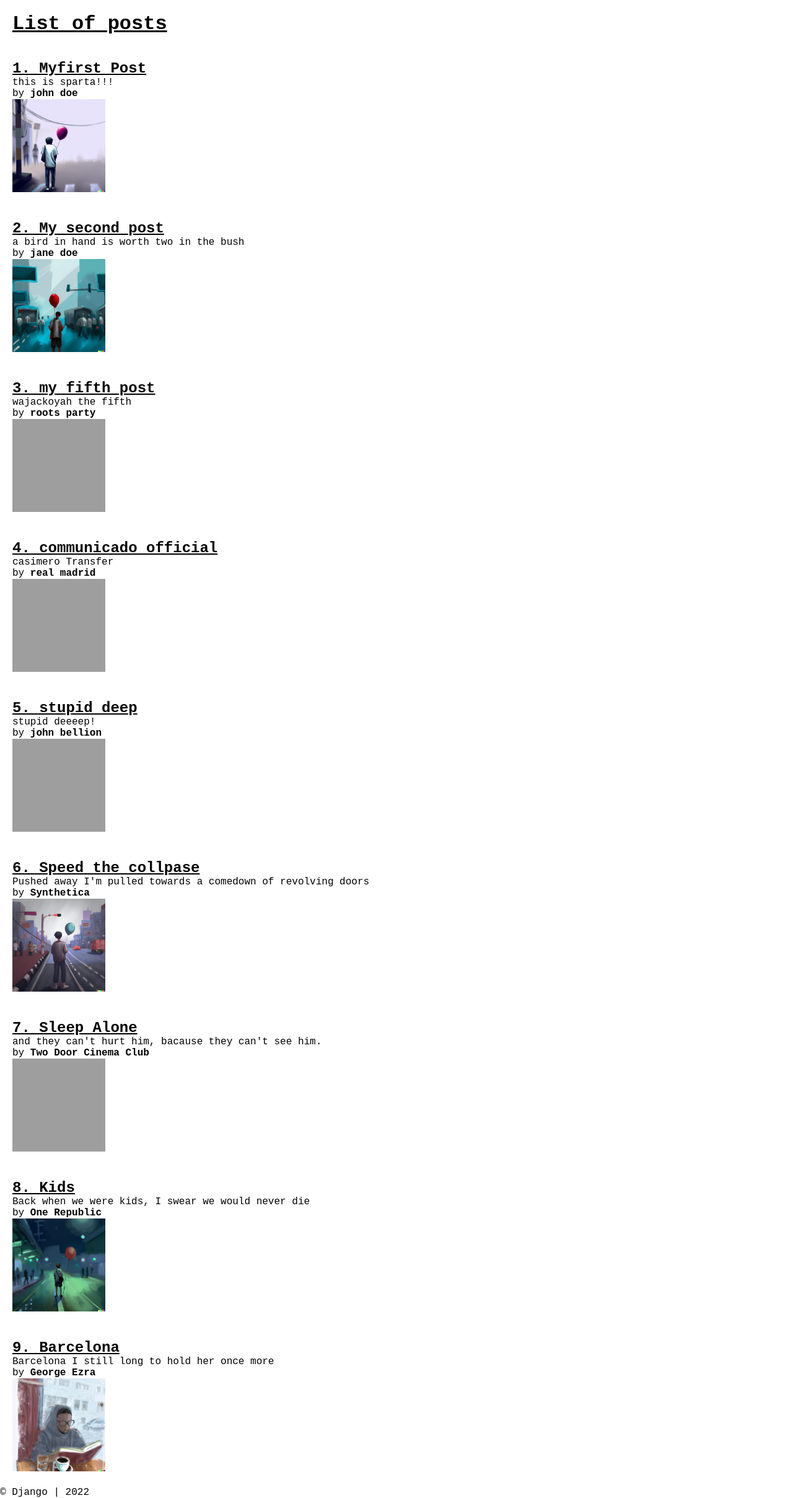
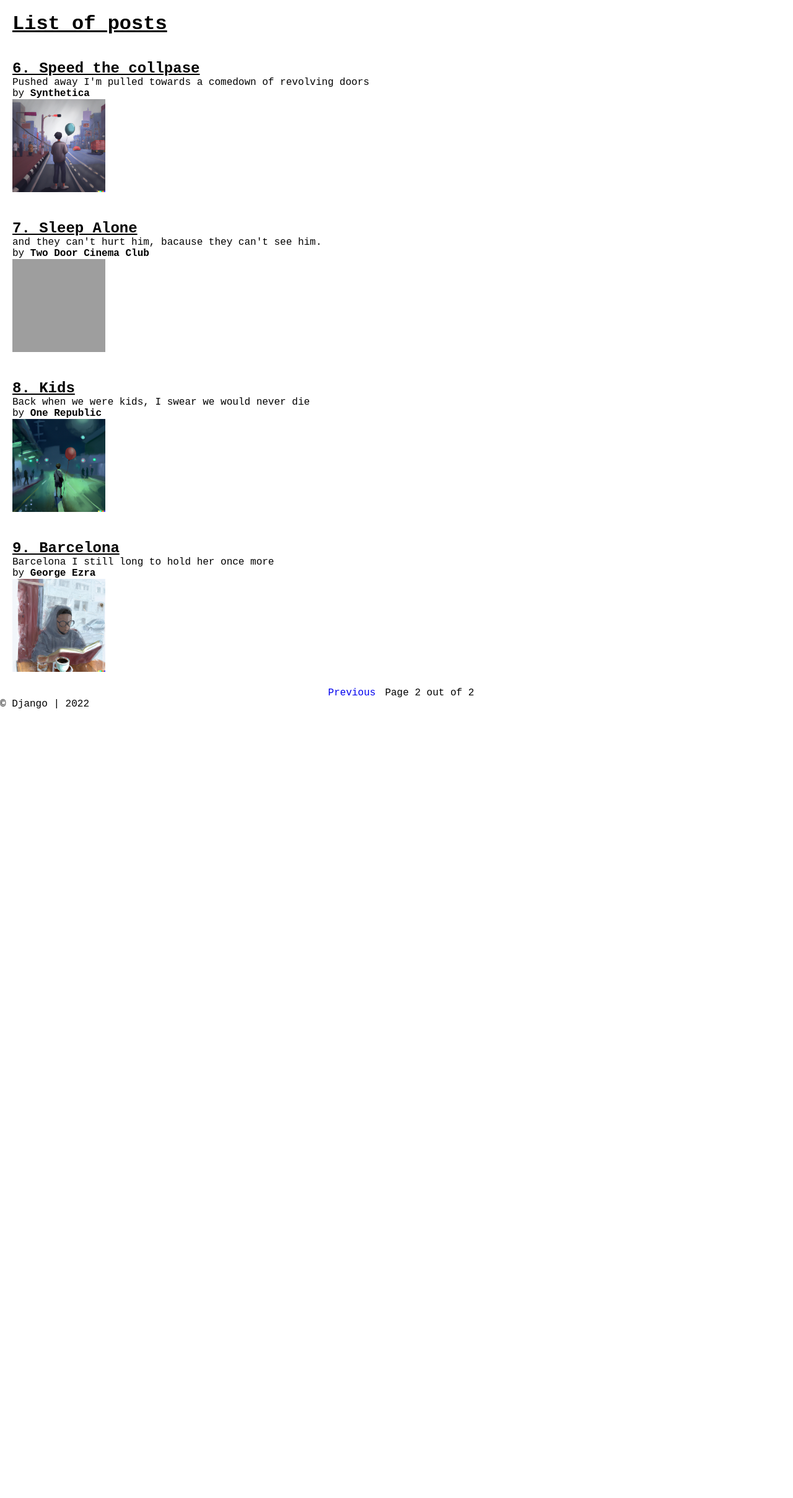
Before and after one commit to JamesOmare/Django_Blog, a Django app: page /?page=2 in a window 1280 px wide. Shown: the part 58-2475 px from the top of the page at 62% size. After the commit the page ends 1201 px from the top, so only its background shows below. Run offline with Django 4.2, Linux system fonts and the light colour scheme; data comes from the database, SQL or seed files in the repository; both versions use the stored data as it was after the commit; grey boxes are pictures that could not be loaded.

Commit message:
added pagination and class based views

```diff
--- a/blog_project/settings.py
+++ b/blog_project/settings.py
@@ -125,3 +125,8 @@ STATIC_URL = 'static/'
 # https://docs.djangoproject.com/en/4.1/ref/settings/#default-auto-field
 
 DEFAULT_AUTO_FIELD = 'django.db.models.BigAutoField'
+
+#Login Settings
+LOGIN_REDIRECT_URL = '/'
+LOGOUT_REDIRECT_URL = '/auth/login'
+LOGIN_URL = '/auth/login'
--- a/posts/static/css/main.css
+++ b/posts/static/css/main.css
@@ -52,7 +52,7 @@ a{
 }
 
 .btn{
-    background-color: gold;
+    background-color: rgb(15, 25, 161);
     cursor: pointer;
     color: white;
     padding: 4px;
@@ -75,3 +75,22 @@ a{
     color: white;
     text-align: center;
 }
+
+.alert-error{
+    padding: 12px;
+    border-radius: 8px;
+    background-color: red;
+    color: #fff;
+    text-align: center;
+}
+
+.pagination {
+    display: flex;
+    justify-content: center;
+
+}
+
+.page-instructions{
+    margin-left: 15px;
+    margin-right: 15px;
+}
--- a/posts/urls.py
+++ b/posts/urls.py
@@ -1,14 +1,21 @@
 from django.urls import path
 from . import views
+from django.contrib.auth.decorators import login_required
 
 urlpatterns=[
-    path('', views.index, name='posts_home'),
+    # path('', views.index, name='posts_home'),
+    path('', views.HomePage.as_view(), name='posts_home'),
     path('greet/', views.greet, name='greet_name'),
     path('posts/', views.return_all_posts, name='all_posts'),
     path('posts/<int:post_id>/', views.return_one_post, name='get_one_post'),
-    path('about/', views.about, name='posts_about'),
+    # path('about/', views.about, name='posts_about'),
+    path('about/', views.About_Page.as_view(), name='posts_about'),
     path('services/', views.services, name='posts_services'),
-    path('create_post', views.create_post, name='create_post'),
+    # path('create_post', views.create_post, name='create_post'),
+
+    #first way to add login required to CreatePost class view
+    # path('create_post', login_required(views.CreatePost.as_view()), name='create_post'),
+    path('create_post', views.CreatePost.as_view(), name='create_post'),
     path('post/<int:post_id>', views.post_detail, name='post_detail' ),
     path('post/update/<int:post_id>', views.update_post, name='update_post')
 ]
--- a/posts/views.py
+++ b/posts/views.py
@@ -3,17 +3,41 @@ from django.http import HttpRequest, HttpResponse
 from .forms import PostCreationForm
 from .models import Post
 from django.contrib.auth.decorators import login_required
+from django.views import View
+
+# second way to add login required decorator a CreatePost class based view
+from django.utils.decorators import method_decorator
+
+from django.core.paginator import Paginator
 
 
-def index(request:HttpRequest):
-    posts = Post.objects.all()
-    context = {
-        'posts': posts
-    }
-    return render(request, 'index.html', context)
+class HomePage(View):
 
-def about(request):
-    return render(request, 'about.html')
+    template_name = 'index.html'
+
+    def get(self, request):
+        posts = Post.objects.all()
+        paginator = Paginator(posts, 5)
+        page_number = request.GET.get('page')
+        page_obj = paginator.get_page(page_number)
+        context = {
+            'posts': page_obj
+        }
+        return render(request, self.template_name, context)
+
+
+class About_Page(HomePage):
+    template_name = 'about.html'
+
+# def index(request:HttpRequest):
+#     posts = Post.objects.all()
+#     context = {
+#         'posts': posts
+#     }
+#     return render(request, 'index.html', context)
+
+# def about(request):
+#     return render(request, 'about.html')
 
 def services(request):
     return render(request, 'services.html')
@@ -36,22 +60,53 @@ def return_one_post(request:HttpRequest, post_id):
     #     return HttpRequest('Not Found')
     pass
 
-@login_required
-def create_post(request):
-    form = PostCreationForm()
+@method_decorator(login_required, 'dispatch')
+class CreatePost(View):
+    template_name = 'create_post.html'
+    form_class = PostCreationForm
+    initial_values = {
 
-    if request.method == 'POST':
-        form = PostCreationForm(request.POST, request.FILES)
+    }
+
+    #Another way of using decorator
+    # @method_decorator(login_required)
+    # def dispatch(self, request, *args, **kwargs):
+    #     return super(CreatePost, self).dispatch(request, *args, **kwargs)
+
+
+    def get(self, request):
+        form = self.form_class(initial = self.initial_values)
+        context = {
+            'form': form
+        }
+        return render(request, self.template_name, context)
+
+    def post(self, request):
+        form = self.form_class(request.POST, request.FILES)
 
         if form.is_valid():
             form.save()
 
             return redirect('posts_home')
 
-    context = {
-        'form': form
-    }
-    return render(request, 'create_post.html' ,context)
+
+
+# @login_required
+# def create_post(request):
+#     form = PostCreationForm()
+
+#     if request.method == 'POST':
+#         form = PostCreationForm(request.POST, request.FILES)
+
+#         if form.is_valid():
+#             form.save()
+
+#             return redirect('posts_home')
+
+#     context = {
+#         'form': form
+#     }
+#     return render(request, 'create_post.html' ,context)
 
 def post_detail(request, post_id):
     post = Post.objects.get(pk = post_id)
--- a/templates/index.html
+++ b/templates/index.html
@@ -15,5 +15,18 @@
             <img class="image" src=" {{ post.thumbnail | cut:'posts' }} " alt="photo">
         </div>
     {% endfor %}
+    <div class="pagination">
+
+        {% if posts.has_previous %}
+            <a href="{% url 'posts_home' %}?page={{ posts.previous_page_number }}" class="page-instructions">Previous</a>
+        {% endif %}
+
+        <p>Page {{ posts.number }} out of {{ posts.paginator.num_pages }}</p>
+
+        {% if posts.has_next %}
+            <a href="{% url 'posts_home' %}?page={{ posts.next_page_number }}" class="page-instructions">Next</a>
+        {% endif %}
+
+    </div>
 
 {% endblock content %}
--- a/users/urls.py
+++ b/users/urls.py
@@ -1,8 +1,15 @@
 from django.urls import path
 from . import views
+from django.contrib.auth import views as auth_views
+from .forms import LoginForm
 
 urlpatterns = [
     path('signup/', views.sign_up, name='sign_up'),
-    path('login/', views.login_user, name='login'),
-    path('logout/', views.logout_user, name='logout')
+    # path('login/', views.login_user, name='login'),
+    path('login/', auth_views.LoginView.as_view(
+        template_name='users/login.html',
+        authentication_form = LoginForm
+    ), name='login'),
+    # path('logout/', views.logout_user, name='logout')
+    path('logout/', auth_views.LogoutView.as_view(), name='logout')
 ]
```
Also changed, not shown: templates/users/login.html (+7 -2 lines), users/forms.py (+14 -4 lines), db.sqlite3, posts/static/img/thumbnails/mushima_uyR5TVt.png (added).
